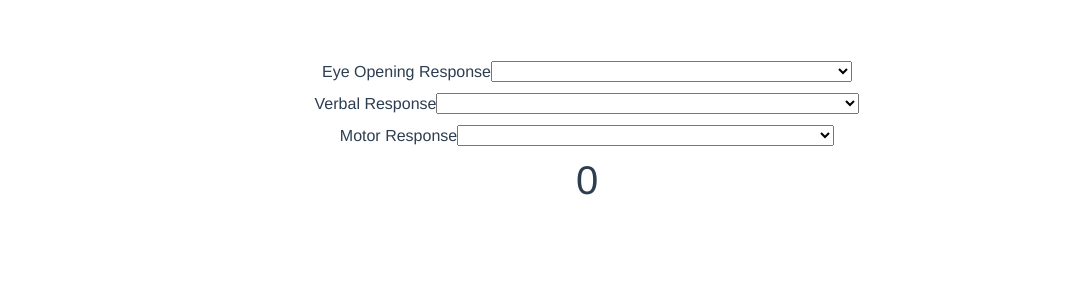
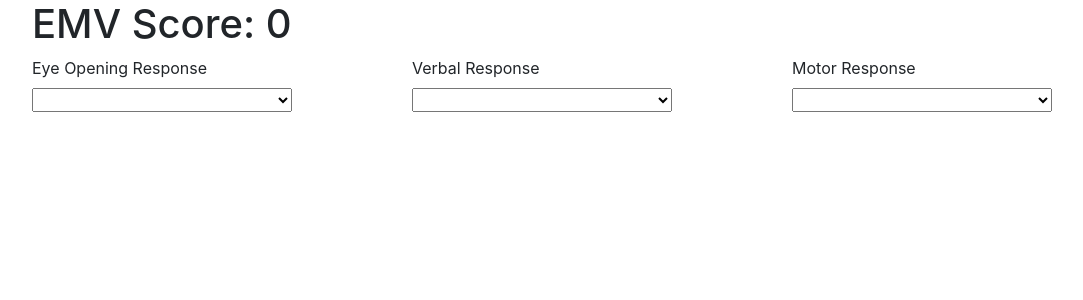
Before and after one commit to bartderijk/Triage, a Vue app: page / in a window 1280 px wide. Shown: the top 300 px of the page, without its empty margins (53-1136 px from the left). Built offline with nearby package versions, Linux system fonts and the light colour scheme.

Commit message:
Added grid, removed default app styles

```diff
--- a/src/App.vue
+++ b/src/App.vue
@@ -16,12 +16,5 @@ export default {
 </script>
 
 <style>
-#app {
-  font-family: 'Avenir', Helvetica, Arial, sans-serif;
-  -webkit-font-smoothing: antialiased;
-  -moz-osx-font-smoothing: grayscale;
-  text-align: center;
-  color: #2c3e50;
-  margin-top: 60px;
-}
+
 </style>
--- a/src/components/emvCalculator.vue
+++ b/src/components/emvCalculator.vue
@@ -1,23 +1,34 @@
 <template>
-<div>
-  <label for="eye">Eye Opening Response</label>
+  <div class="container">
+    <div class="row">
+      <div class="col">
+        <h1>EMV Score: {{ emvScore }}</h1>
+      </div>
+    </div>
+    <div class="row">
+      <div class="col-sm">
+        <label for="eye">Eye Opening Response</label><br>
         <select id="eye" v-model.number="eye">
           <option value="4">Spontaneous–open with blinking at baseline (4)</option>
           <option value="3">Opens to verbal command, speech, or shout (3)</option>
           <option value="2">Opens to pain, not applied to face (2)</option>
           <option value="1">None (1)</option>
-  </select><br>
+        </select>
+      </div>
 
-  <label for="movement">Verbal Response</label>
+      <div class="col-sm">
+        <label for="movement">Verbal Response</label><br>
         <select id="movement" v-model.number="movement">
           <option value="5">Oriented (5)</option>
           <option value="4">Confused conversation, but able to answer questions (4)</option>
           <option value="3">Inappropriate responses, words discernible (3)</option>
           <option value="2">Incomprehensible speech (2)</option>
           <option value="1">None (1)</option>
-  </select><br>
+        </select>
+      </div>
 
-  <label for="verbal">Motor Response</label>
+      <div class="col-sm">
+        <label for="verbal">Motor Response</label><br>
         <select id="verbal" v-model.number="verbal">
           <option value="6">Obeys commands for movement (6)</option>
           <option value="5">Purposeful movement to painful stimulus (5)</option>
@@ -26,9 +37,10 @@
           <option value="2">Extensor (rigid) response, decerebrate posture (2)</option>
           <option value="1">None (1)</option>
         </select>
+      </div>
+  </div>
+</div>
 
-  <h1>{{ emvScore }}</h1>
-</div>
 </template>
 
 <script>
@@ -48,5 +60,7 @@ export default {
 </script>
 
 <style scoped>
-
+  select {
+    max-width: 260px;
+  }
 </style>
```
Lines whose indentation alone changed are shown as unchanged.
